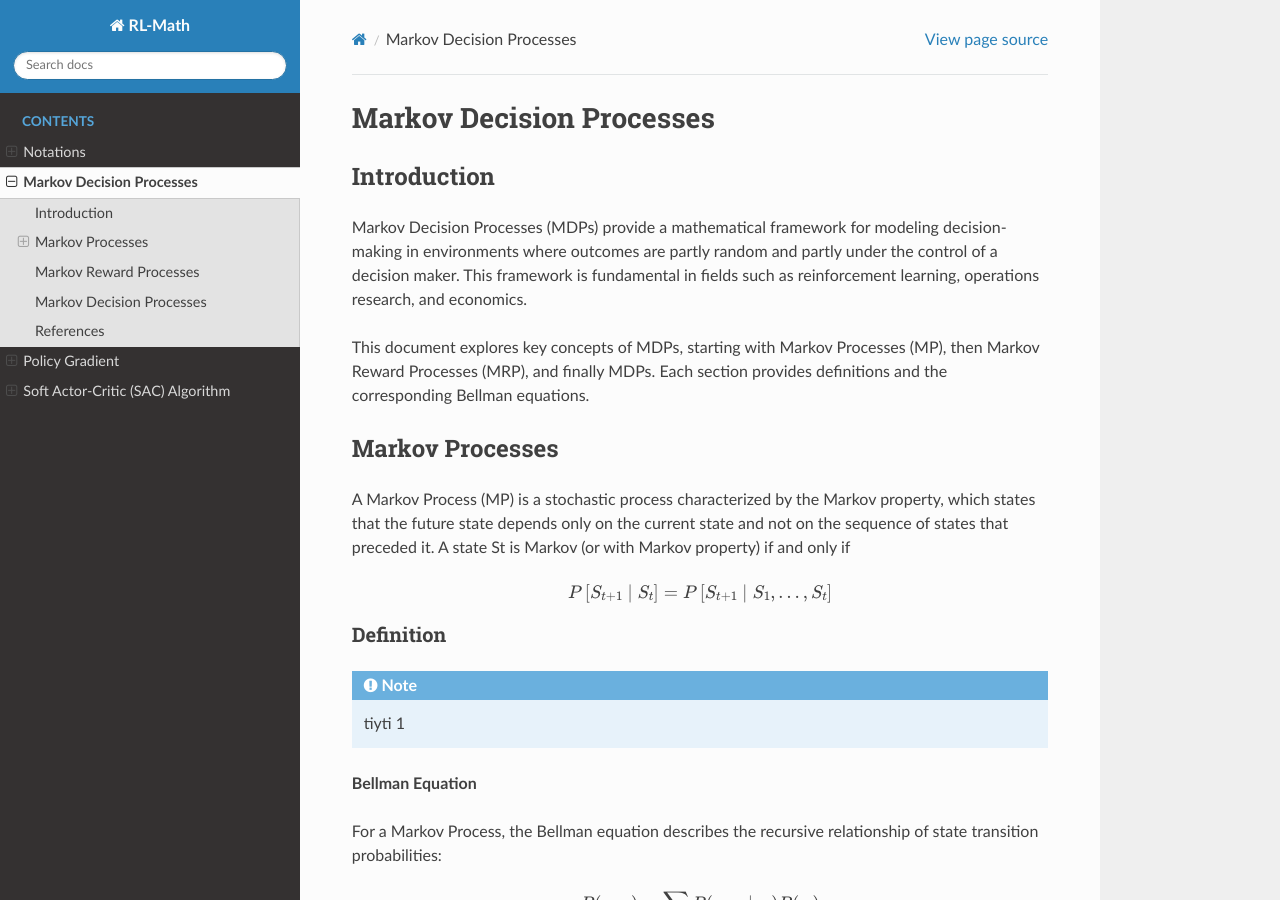
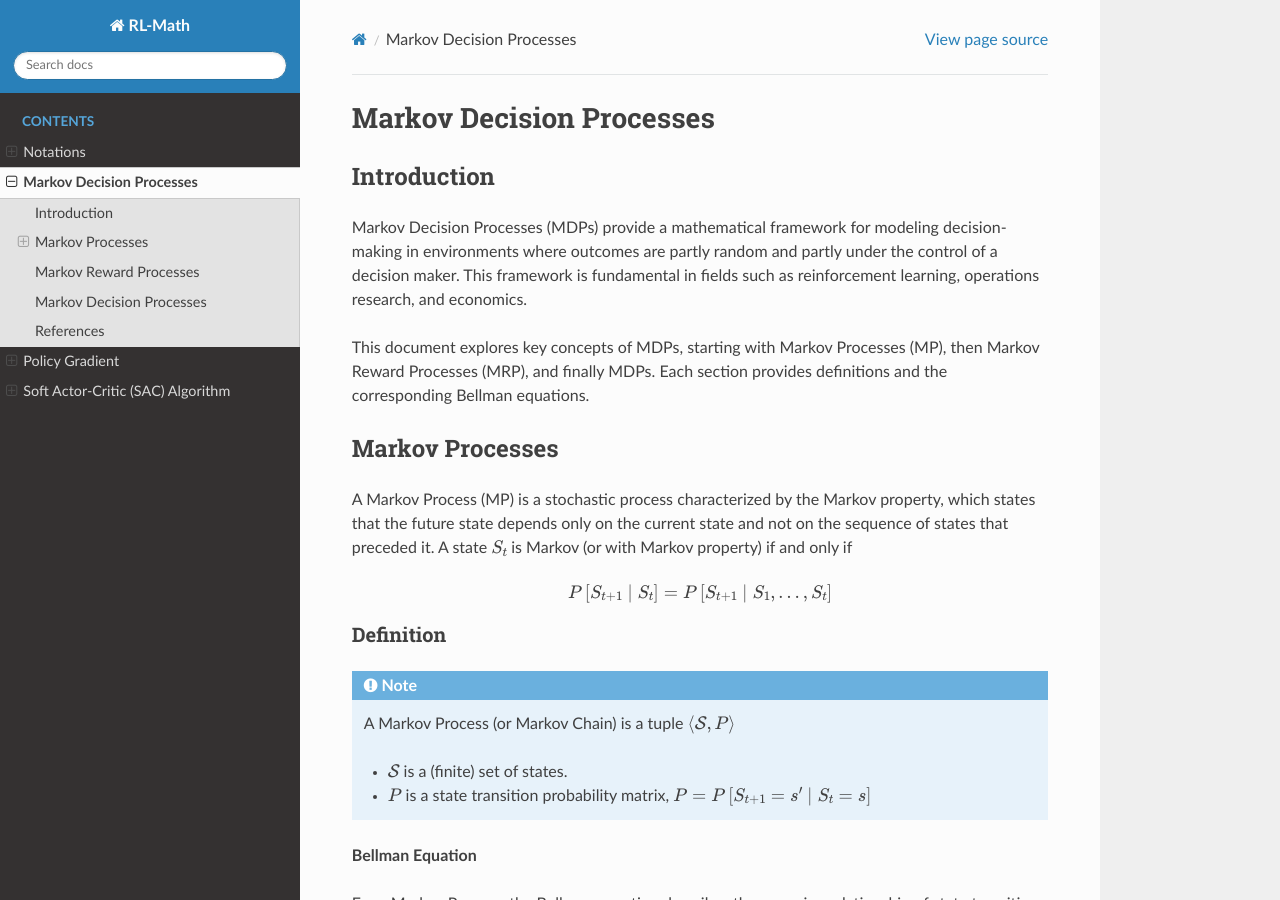
Before and after one commit to boyin96/Reinforcement-Learning-Math, a Sphinx documentation site: the page built from docs/source/mdp.rst, in a window 1280 px wide and 900 px high. Built offline with Sphinx 7.4.7 and the Read the Docs theme 3.1.0, drawn with Linux system fonts in a browser that asks for light colours; formulas are drawn with MathJax 3.

Commit message:
Update mdp.rst

```diff
--- a/docs/source/mdp.rst
+++ b/docs/source/mdp.rst
@@ -9,7 +9,7 @@ This document explores key concepts of MDPs, starting with Markov Processes (MP)
 
 Markov Processes
 ------------------
-A Markov Process (MP) is a stochastic process characterized by the Markov property, which states that the future state depends only on the current state and not on the sequence of states that preceded it. A state St is Markov (or with Markov property) if and only if
+A Markov Process (MP) is a stochastic process characterized by the Markov property, which states that the future state depends only on the current state and not on the sequence of states that preceded it. A state :math:`S_t` is Markov (or with Markov property) if and only if
 
 .. math::
    P\left[S_{t+1} \mid S_t\right]=P\left[S_{t+1} \mid S_1, \ldots, S_t\right]
@@ -17,8 +17,11 @@ A Markov Process (MP) is a stochastic process characterized by the Markov proper
 Definition
 ^^^^^^^^^^^^^
 
-.. note:: tiyti
-   1
+.. note::
+   A Markov Process (or Markov Chain) is a tuple :math:`\langle\mathcal{S}, P\rangle`
+
+   - :math:`\mathcal{S}` is a (finite) set of states.
+   - :math:`P` is a state transition probability matrix, :math:`P=P\left[S_{t+1}=s^{\prime} \mid S_t=s\right]`
 
 **Bellman Equation**
 
```
